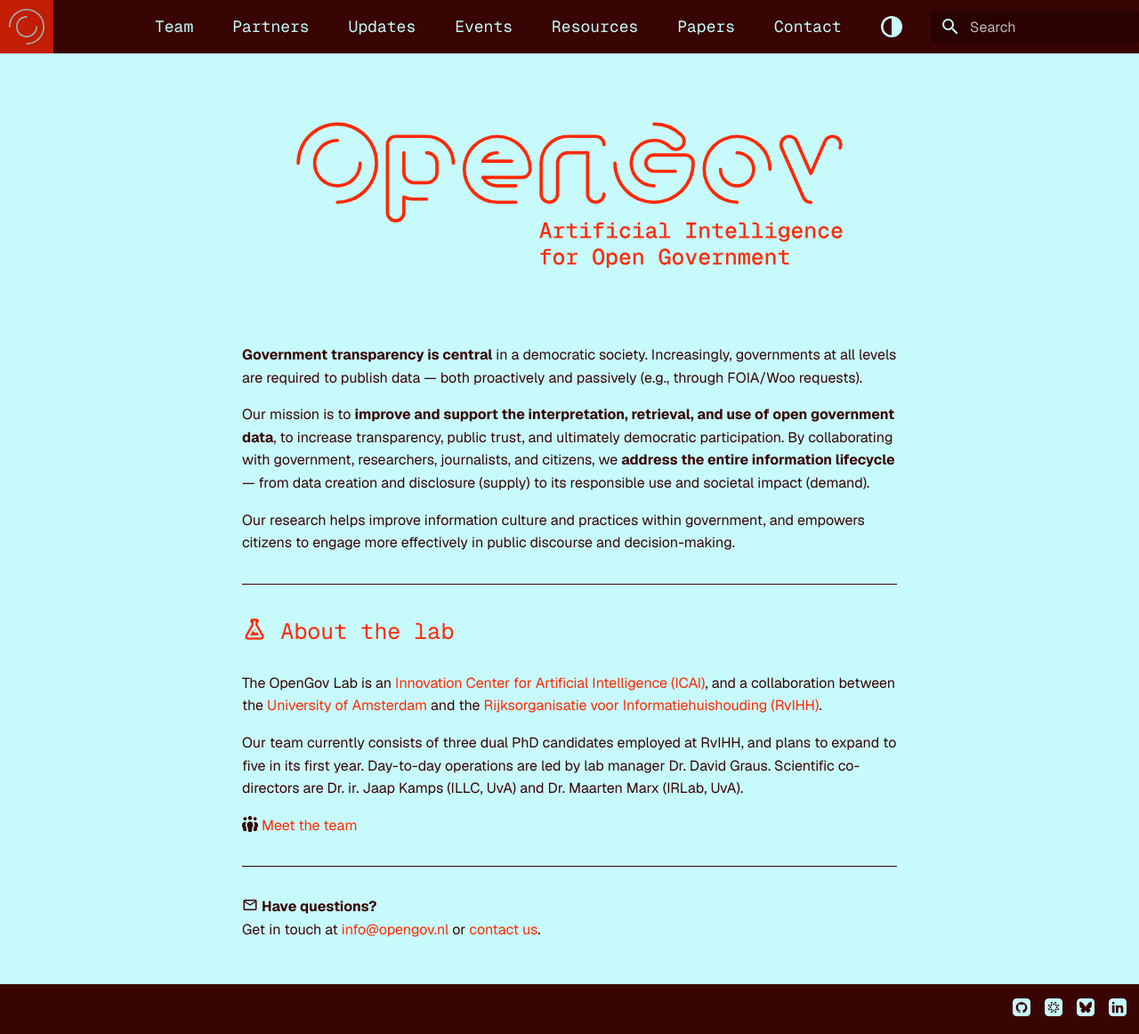
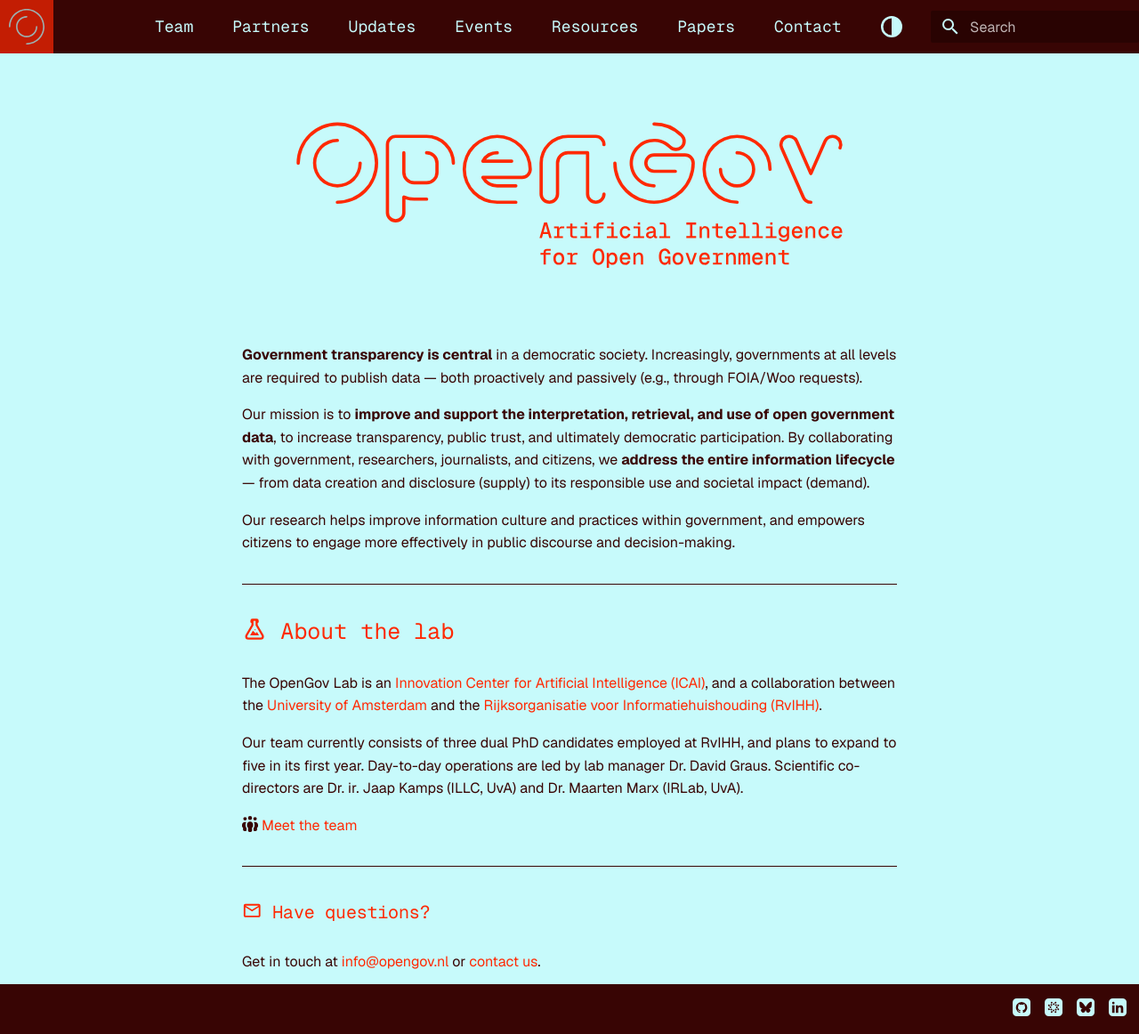
Before and after one commit to graus/testjefrummel.github.io, an MkDocs documentation site: the page built from docs/index.md, in a window 1280 px wide and 1162 px high. Shown: the whole window at 89% size. Built offline with MkDocs 1.6.1 and Material for MkDocs 9.7.7, drawn with Linux system fonts in a browser that asks for light colours.

Commit message:
minor tweaks

```diff
--- a/docs/index.md
+++ b/docs/index.md
@@ -32,5 +32,6 @@
 
 ---
 
-:material-email-outline: **Have questions?**
+### :material-email-outline: Have questions?
+
 Get in touch at [info@opengov.nl](mailto:info@opengov.nl) or [contact us](contact.md).
```
Also changed, not shown: docs/contact.md (+0 -1 lines).
